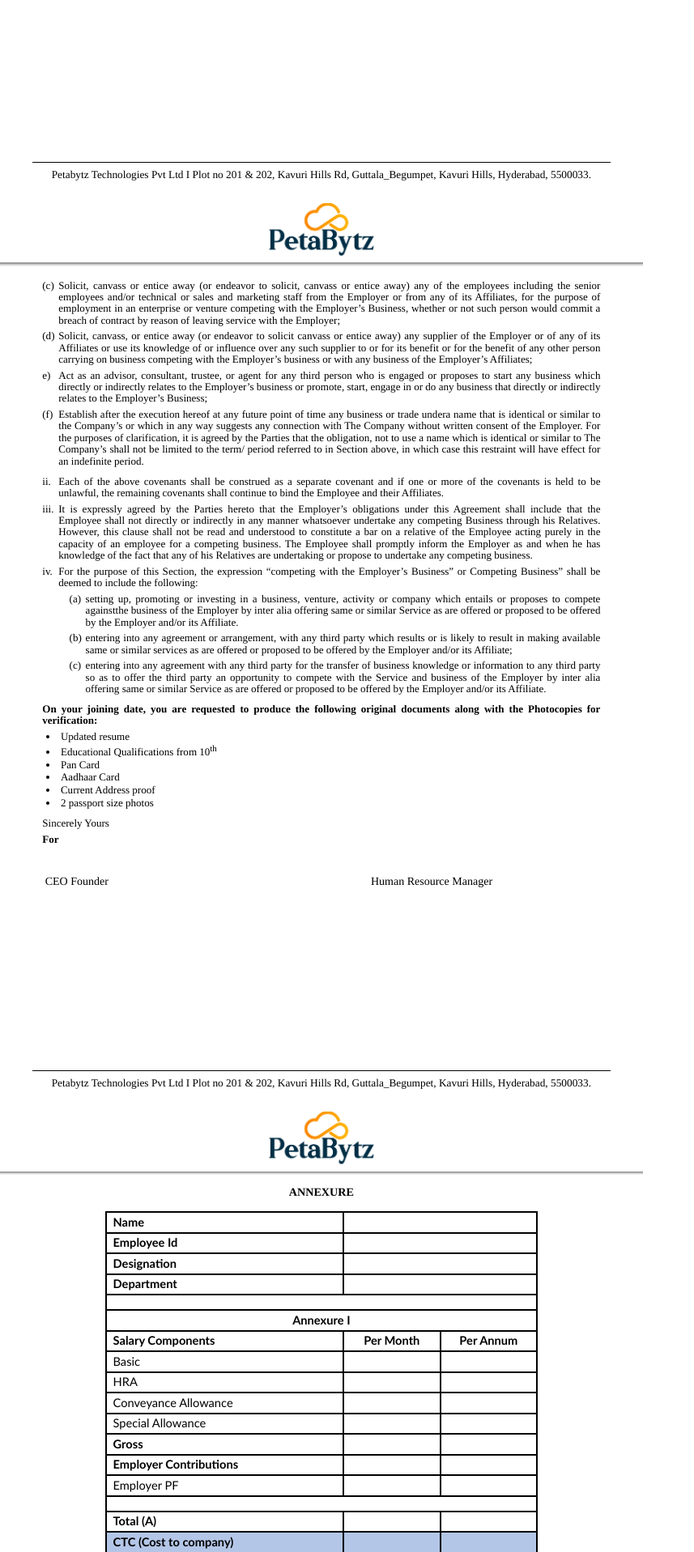
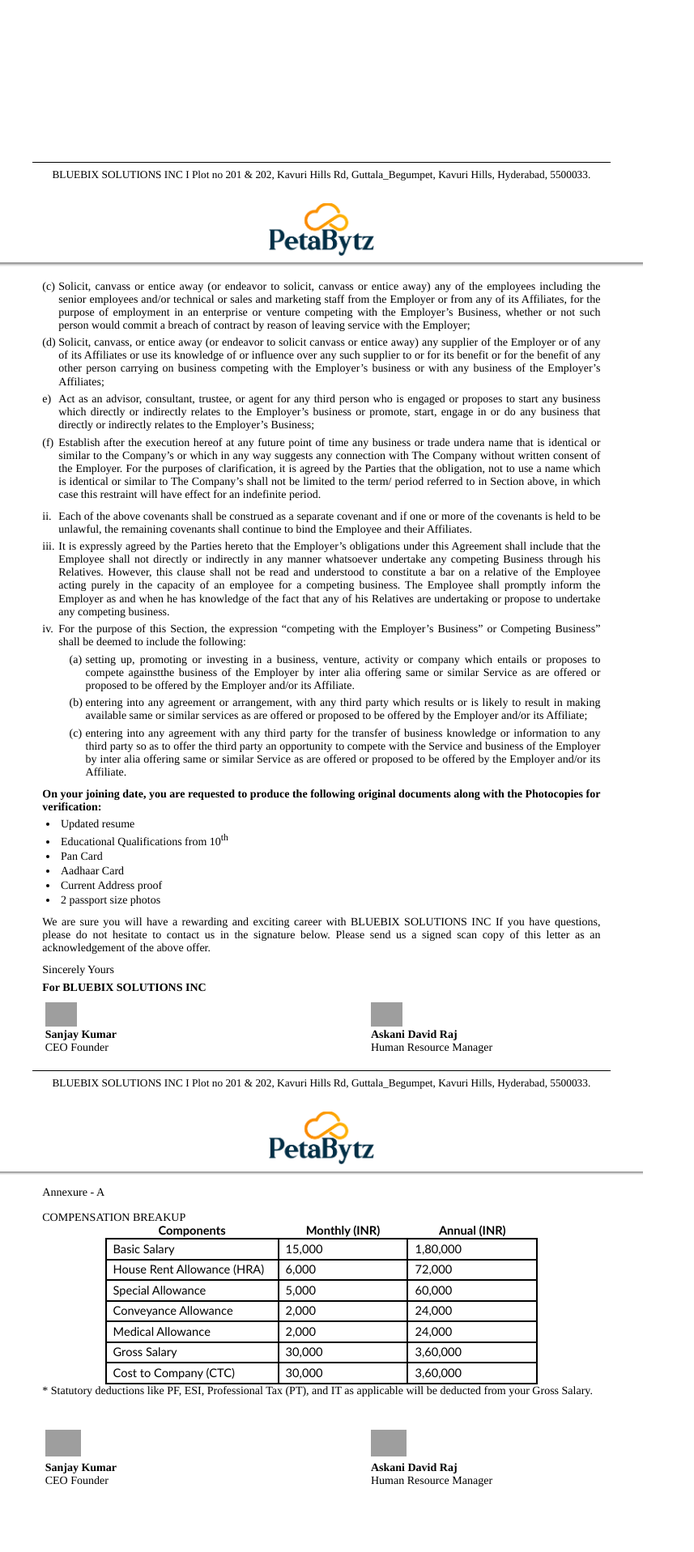
Before and after one commit to sathinathp/Auto-offer, a Flask app: template templates/offer_letters/bluebix_offer.html in a window 1280 px wide. Shown: the part 3126-5043 px from the top of the page at 81% size, without its empty margins (0-857 px from the left). Run offline with Flask 3, Linux system fonts and the light colour scheme; the template is opened without the code that fills it, so the values that code supplies are empty; grey boxes are pictures that could not be loaded.

Commit message:
Standardize Bluebix offer letter layout, fix font size, footers, and eliminate vertical whitespace gaps across pages

```diff
--- a/static/css/bluebix_offer.css
+++ b/static/css/bluebix_offer.css
@@ -218,13 +218,19 @@
 
 /* Page 2 overrides */
 #page-2 p {
-    margin-bottom: 10.0pt;
+    margin-bottom: 7.5pt;
 }
 #page-2 .contingency-list {
-    margin-bottom: 10.0pt;
+    margin-bottom: 7.5pt;
 }
 #page-2 .contingency-item {
-    margin-bottom: 12.0pt;
+    margin-bottom: 7.5pt;
+}
+#page-2 .sub-list {
+    margin-top: 2.0pt;
+}
+#page-2 .sub-item {
+    margin-bottom: 3.5pt;
 }
 
 /* Page 3 overrides */
@@ -238,37 +244,37 @@
     margin-bottom: 7.5pt;
 }
 #page-3 .sub-list {
-    margin-top: 3.0pt;
+    margin-top: 2.0pt;
 }
 #page-3 .sub-item {
-    margin-bottom: 5.0pt;
+    margin-bottom: 3.5pt;
 }
 
 /* Page 4 overrides */
 #page-4 {
-    font-size: 9.8pt;
-    line-height: 1.1;
+    font-size: 10.5pt;
+    line-height: 1.15;
 }
 #page-4 p {
-    margin-bottom: 3pt;
+    margin-bottom: 4pt;
 }
 #page-4 .sub-list {
-    margin-bottom: 3pt;
+    margin-bottom: 4pt;
 }
 #page-4 .sub-item {
+    margin-bottom: 2pt;
+}
+#page-4 ul.bullets {
+    margin-bottom: 4pt;
+}
+#page-4 ul.bullets li {
     margin-bottom: 1.5pt;
 }
-#page-4 ul.bullets {
-    margin-bottom: 3pt;
-}
-#page-4 ul.bullets li {
-    margin-bottom: 1pt;
-}
 #page-4 .signatures-wrapper {
-    margin-top: 6pt;
+    margin-top: 8pt;
 }
 #page-4 .sig-img {
-    height: 20pt;
+    height: 22pt;
     margin-bottom: 2pt;
 }
 
--- a/templates/offer_letters/bluebix_offer.html
+++ b/templates/offer_letters/bluebix_offer.html
@@ -2,29 +2,8 @@
 <html>
 <head>
     <meta charset="utf-8">
-<title>Offer Letter - {{ candidate_name }}</title>
+    <title>Bluebix Offer Letter</title>
     <link rel="stylesheet" href="static/css/bluebix_offer.css">
-<style>
-{% if preview_mode %}
-body {
-    background-color: #1e293b;
-    padding: 40px 0;
-    display: flex;
-    flex-direction: column;
-    align-items: center;
-    gap: 30px;
-}
-.page {
-    box-shadow: 0 10px 30px rgba(0, 0, 0, 0.5);
-    background-color: #ffffff;
-    border-radius: 4px;
-}
-{% else %}
-body {
-    background-color: #ffffff;
-}
-{% endif %}
-</style>
 </head>
 <body>
 
@@ -35,39 +14,47 @@
        <img src="static/images/divider.png" class="header-line-img" />
    </div>
    <div class="content">
-       <div class="date-row">
-           <span class="bold">PRIVATE AND CONFIDENTIAL</span>
-           <span class="right">{{ offer_date }}</span>
+       <div class="doc-title">PRIVATE AND CONFIDENTIAL</div>
+       <div class="date-row">26 February 2026</div>
+
+       <div class="candidate-address">
+           <span class="bold">Ms. Bandi Dharani,</span><br/>
+           +91 8179434324
        </div>
-       <p class="candidate-address">
-           {{ candidate_prefix }} <span class="bold">{{ candidate_name }}</span>,<br/>
-           {{ mobile_number }}
-       </p>
-       <p class="subject bold center">Sub: Employment Offer</p>
-       <p>Dear <span class="bold">{{ candidate_name }}</span>,</p>
-       <p>{{ text_intro | safe }}</p>
-       <p>{{ text_joining | safe }}</p>
+
+       <div class="subject">Sub: Employment Offer</div>
+
+       <p>Dear <span class="bold">Bandi Dharani</span>,</p>
+
+       <p>Subsequent to the discussions that you had with request to your internal movement within the organization, we are pleased to extend an offer of employment to you from <span class="bold">BLUEBIX SOLUTIONS INC</span> as a <span class="bold">Recruiter</span> position. This letter sets out the key terms of the employment. Your responsibilities and duties are detailed in the employment contract.</p>
+
+       <p>Your joining date is <span class="bold">16-02-2026</span> Please make yourself available at <span class="bold">6:00 PM IST</span> in our office on that day. Your <span class="bold">CTC</span> (the cost to the company per annum is <span class="bold">INR 3,60,000 (Three Lakhs Sixty Thousand Indian Rupees)</span> take home plus incentive as variable pay. Details are available in the annexure of the employment contract. Your formal appointment letter will be given on the date of your joining. You will be required to sign a <span class="bold">Non-Disclosure Agreement</span> on joining the organization.</p>
+
        <p><span class="bold">Salary Reviews:</span> The candidate must complete a minimum of one year from the date of joining to be eligible for salary review. Salary review is strictly done based on individual and company performance only. Your performance will be assessed based on attendance, communication, deliverables, motivation, and teamwork.</p>
-       <p>{{ text_working_hours | safe }}</p>
-       <p><span class="bold">Reporting Head:</span> During your working hours in office, you would be directly reporting to <span class="bold">{{ reporting_manager }}</span></p>
-       <p>{{ text_probation | safe }}</p>
+
+       <p>General working hours for this position are from <span class="bold">6:30 PM to 3:30 AM IST</span>, Monday to Friday. The office is closed on Saturday& Sunday. However, the candidate should be available on weekends at the company's request. You may be eligible for receiving compensatory off for those extra hours spent. You would also be required to be flexible to work in the core EST shift on a need basis.</p>
+
+       <p><span class="bold">Reporting Head:</span> During your working hours in office, you would be directly reporting to <span class="bold">David Felix (Operations Manager)</span></p>
+
+       <p>You will be on probation period for <span class="bold">three months (3)</span> from the date of your joining. Your services will be confirmed after successful completion of three months and <span class="bold">subject to your performance and timely evaluation of your work process. The period of probation can be extended at the discretion of the Management, and you will continue to be on probation till an order of confirmation has been issued in writing.</span></p>
+
        <p class="bold" style="margin-bottom: 4pt;">Some additional points:</p>
        <ul class="bullets">
-           <li><span class="bold">{{ company_name }}</span>, hold rights to all the intellectual property developed during your employment.</li>
+           <li><span class="bold">BLUEBIX SOLUTIONS INC</span>, hold rights to all the intellectual property developed during your employment.</li>
            <li>All work and discussions are confidential and are not to be discussed or published outside the company, except with an agreement by the Director</li>
-           <li>External work with another party has to be agreed with the Director in writing in advance. Compliance with {{ company_name }}, non-compete policy in employment contract.</li>
+           <li>External work with another party has to be agreed with the Director in writing in advance. Compliance with BLUEBIX SOLUTIONS INC, non-compete policy in employment contract.</li>
        </ul>
        <p class="bold" style="margin-bottom: 4pt;">Termination of Employment:</p>
        <div class="letter-list" style="margin-bottom: 6pt;">
-           <div class="list-item"><span class="list-num bold">a.</span>{{ text_termination_a | safe }}</div>
-           <div class="list-item" style="margin-bottom: 0;"><span class="list-num bold">b.</span>{{ text_termination_b | safe }}</div>
+           <div class="list-item"><span class="list-num bold">a.</span>Your employment/ services will be governed by Company's rules and regulations applicable from time to time. If the Company is not satisfied with your performance on any account, the Company reserves the right to terminate your employment with a notice of 15 days or by paying proportionate salary in lieu of any short notice only if you are a confirmed Permanent employee of the organization. This in no way limits the Company's right to terminate your employment without notice in the event of serious misconduct which include, committing a criminal offence, theft, fraud, embezzlement, intoxication, violence, sexual harassment, damage to the Company's reputation etc.</div>
+           <div class="list-item" style="margin-bottom: 0;"><span class="list-num bold">b.</span>The Company reserves the right to terminate your services without giving any reasons during probation, not giving any kind of compensation or notice as mentioned in point "a".</div>
        </div>
        <p class="bold" style="margin-bottom: 4pt;">Notice Period:</p>
        <p style="margin-bottom: 0;">Under normal circumstances the standard Notice period is 30 days and Management has the right to extend the notice period based on the business requirement. Full and Final Settlement is 45 days from the date of relieving. Upon termination /Relieving of employment, you will immediately hand over to the Company all correspondence, specifications, formulae, books, documents, market data, cost data, drawings, effects, or records belonging to the Company or relating to its business and shall not retain or make copies of these items. Upon termination / Relieving of employment, you will also return all company property, which may be in your possession.</p>
    </div>
    <div class="footer">
        <div class="footer-line"></div>
-       <div class="footer-text">Petabytz Technologies Pvt Ltd I Plot no 201 & 202, Kavuri Hills Rd, Guttala_Begumpet, Kavuri Hills, Hyderabad, 5500033.</div>
+       <div class="footer-text">BLUEBIX SOLUTIONS INC I Plot no 201 & 202, Kavuri Hills Rd, Guttala_Begumpet, Kavuri Hills, Hyderabad, 5500033.</div>
    </div>
 </div>
 
@@ -79,7 +66,7 @@
    </div>
    <div class="content">
        <p class="bold" style="margin-bottom: 6pt;">Contingencies:</p>
-       <div class="contingency-list">
+       <div class="contingency-list" style="margin-bottom: 0;">
            <div class="contingency-item">
                <span class="contingency-bullet">➢</span>
                <span class="bold">Personal Particulars:</span><br/>
@@ -124,7 +111,7 @@
    </div>
    <div class="footer">
        <div class="footer-line"></div>
-       <div class="footer-text">Petabytz Technologies Pvt Ltd I Plot no 201 & 202, Kavuri Hills Rd, Guttala_Begumpet, Kavuri Hills, Hyderabad, 5500033.</div>
+       <div class="footer-text">BLUEBIX SOLUTIONS INC I Plot no 201 & 202, Kavuri Hills Rd, Guttala_Begumpet, Kavuri Hills, Hyderabad, 5500033.</div>
    </div>
 </div>
 
@@ -145,7 +132,7 @@
                <span class="contingency-bullet">➢</span>
                <span class="bold">Termination of Service:</span>
                <div class="sub-list">
-                   <div class="sub-item"><span class="sub-num">i.</span>Either party can terminate this employment by serving a notice of {{ notice_period }} on the other, save and accept that the company may at its option pay salary in lieu of the notice period to terminate employment with immediate effect.</div>
+                   <div class="sub-item"><span class="sub-num">i.</span>Either party can terminate this employment by serving a notice of 30 days on the other, save and accept that the company may at its option pay salary in lieu of the notice period to terminate employment with immediate effect.</div>
                    <div class="sub-item"><span class="sub-num">ii.</span>Unauthorized absence or absence without permission from duty for a continuous period of 3 days would make you lose your lien on employment. In such case your employment shall automatically come to an end without any notice of termination or notice pay.</div>
                    <div class="sub-item" style="margin-bottom: 0;"><span class="sub-num">iii.</span>You will be governed by the laid down code of conduct of the company and if there is any breach of the same or non-conformance of contractual obligation or with the terms and conditions laid down in this agreement, your service can be terminated without any notice; notwithstanding any other terms and conditions stipulated herein the company reserves the right to invoke other legal remedies as it deems fit to protect its legitimate interest.</div>
                </div>
@@ -158,7 +145,7 @@
            <div class="contingency-item">
                <span class="contingency-bullet">➢</span>
                <span class="bold">Legal Entity:</span><br/>
-                {{ text_contingency | safe }}
+                BLUEBIX SOLUTIONS INC is an independent company. You will not have any claim for employment or legal entity against any client / sister company / holding company / partners / associates of BLUEBIX SOLUTIONS INC.
             </div>
            <div class="contingency-item">
                <span class="contingency-bullet">➢</span>
@@ -178,7 +165,7 @@
    </div>
    <div class="footer">
        <div class="footer-line"></div>
-       <div class="footer-text">Petabytz Technologies Pvt Ltd I Plot no 201 & 202, Kavuri Hills Rd, Guttala_Begumpet, Kavuri Hills, Hyderabad, 5500033.</div>
+       <div class="footer-text">BLUEBIX SOLUTIONS INC I Plot no 201 & 202, Kavuri Hills Rd, Guttala_Begumpet, Kavuri Hills, Hyderabad, 5500033.</div>
    </div>
 </div>
 
@@ -199,11 +186,11 @@
        <div class="sub-list" style="margin-left: 0; margin-bottom: 8pt;">
            <div class="sub-item" style="padding-left: 15pt; margin-bottom: 4pt;"><span class="sub-num">ii.</span>Each of the above covenants shall be construed as a separate covenant and if one or more of the covenants is held to be unlawful, the remaining covenants shall continue to bind the Employee and their Affiliates.</div>
            <div class="sub-item" style="padding-left: 15pt; margin-bottom: 4pt;"><span class="sub-num">iii.</span>It is expressly agreed by the Parties hereto that the Employer’s obligations under this Agreement shall include that the Employee shall not directly or indirectly in any manner whatsoever undertake any competing Business through his Relatives. However, this clause shall not be read and understood to constitute a bar on a relative of the Employee acting purely in the capacity of an employee for a competing business. The Employee shall promptly inform the Employer as and when he has knowledge of the fact that any of his Relatives are undertaking or propose to undertake any competing business.</div>
-           <div class="sub-item" style="padding-left: 15pt; margin-bottom: 0;"><span class="sub-num">iv.</span>For the purpose of this Section, the expression “competing with the Employer’s Business” or Competing Business” shall be deemed to include the following:
+           <div class="sub-item" style="margin-bottom: 0;"><span class="sub-num">iv.</span>For the purpose of this Section, the expression “competing with the Employer’s Business” or Competing Business” shall be deemed to include the following:
                <div class="sub-sub-list" style="margin-left: 10pt; margin-top: 4pt;">
                    <div class="sub-item" style="padding-left: 15pt; margin-bottom: 4pt;"><span class="sub-num">(a)</span>setting up, promoting or investing in a business, venture, activity or company which entails or proposes to compete againstthe business of the Employer by inter alia offering same or similar Service as are offered or proposed to be offered by the Employer and/or its Affiliate.</div>
                    <div class="sub-item" style="padding-left: 15pt; margin-bottom: 4pt;"><span class="sub-num">(b)</span>entering into any agreement or arrangement, with any third party which results or is likely to result in making available same or similar services as are offered or proposed to be offered by the Employer and/or its Affiliate;</div>
-                   <div class="sub-item" style="padding-left: 15pt; margin-bottom: 0;"><span class="sub-num">(c)</span>entering into any agreement with any third party for the transfer of business knowledge or information to any third party so as to offer the third party an opportunity to compete with the Service and business of the Employer by inter alia offering same or similar Service as are offered or proposed to be offered by the Employer and/or its Affiliate.</div>
+                   <div class="sub-item" style="margin-bottom: 0;"><span class="sub-num">(c)</span>entering into any agreement with any third party for the transfer of business knowledge or information to any third party so as to offer the third party an opportunity to compete with the Service and business of the Employer by inter alia offering same or similar Service as are offered or proposed to be offered by the Employer and/or its Affiliate.</div>
                </div>
            </div>
        </div>
@@ -218,27 +205,27 @@
            <li>2 passport size photos</li>
        </ul>
 
-       <p style="margin-bottom: 8pt;">{{ text_closing | safe }}</p>
+       <p style="margin-bottom: 8pt;">We are sure you will have a rewarding and exciting career with BLUEBIX SOLUTIONS INC If you have questions, please do not hesitate to contact us in the signature below. Please send us a signed scan copy of this letter as an acknowledgement of the above offer.</p>
 
        <p style="margin-bottom: 4pt;">Sincerely Yours</p>
-       <p class="bold" style="margin-bottom: 0;">For {{ company_name }}</p>
+       <p class="bold" style="margin-bottom: 0;">For BLUEBIX SOLUTIONS INC</p>
 
        <div class="signatures-wrapper">
            <div class="sig-col-left">
-               <img src="{{ sig_ceo_path }}" class="sig-img" />
-               <div class="sig-name-with-img bold">{{ ceo_name }}</div>
+               <img src="static/images/signatures/sanjay.png" class="sig-img" />
+               <div class="sig-name-with-img bold">Sanjay Kumar</div>
                <div class="sig-title">CEO Founder</div>
            </div>
            <div class="sig-col-right">
-               <img src="{{ sig_hr_path }}" class="sig-img" />
-               <div class="sig-name-with-img bold">{{ hr_name }}</div>
+               <img src="static/images/signatures/david.png" class="sig-img" />
+               <div class="sig-name-with-img bold">Askani David Raj</div>
                <div class="sig-title">Human Resource Manager</div>
            </div>
        </div>
    </div>
    <div class="footer">
        <div class="footer-line"></div>
-       <div class="footer-text">Petabytz Technologies Pvt Ltd I Plot no 201 & 202, Kavuri Hills Rd, Guttala_Begumpet, Kavuri Hills, Hyderabad, 5500033.</div>
+       <div class="footer-text">BLUEBIX SOLUTIONS INC I Plot no 201 & 202, Kavuri Hills Rd, Guttala_Begumpet, Kavuri Hills, Hyderabad, 5500033.</div>
    </div>
 </div>
 
@@ -249,116 +236,72 @@
        <img src="static/images/divider.png" class="header-line-img" />
    </div>
    <div class="content">
-       <div class="annexure-title bold center">ANNEXURE</div>
-
+       <div class="annexure-title">Annexure - A</div>
+       <div class="annexure-subtitle">COMPENSATION BREAKUP</div>
        <table class="annexure-table">
+           <thead>
                <tr>
-               <td class="bold label-cell">Name</td>
-               <td class="val-cell" colspan="2">{{ candidate_name }}</td>
+                   <th style="width: 40%;">Components</th>
+                   <th style="width: 30%;">Monthly (INR)</th>
+                   <th style="width: 30%;">Annual (INR)</th>
+               </tr>
+           </thead>
+           <tbody>
+               <tr>
+                   <td>Basic Salary</td>
+                   <td>15,000</td>
+                   <td>1,80,000</td>
                </tr>
                <tr>
-               <td class="bold label-cell">Employee Id</td>
-               <td class="val-cell" colspan="2">{{ employee_id }}</td>
+                   <td>House Rent Allowance (HRA)</td>
+                   <td>6,000</td>
+                   <td>72,000</td>
                </tr>
                <tr>
-               <td class="bold label-cell">Designation</td>
-               <td class="val-cell" colspan="2">{{ job_title }}</td>
-           </tr>
-           <tr>
-               <td class="bold label-cell">Department</td>
-               <td class="val-cell" colspan="2">{{ department }}</td>
-           </tr>
-           <tr class="blank-row"><td colspan="3">&nbsp;</td></tr>
-           <tr class="header-row">
-               <td class="bold center" colspan="3">Annexure I</td>
-           </tr>
-           <tr class="header-row">
-               <td class="bold">Salary Components</td>
-               <td class="bold center" style="width: 80pt;">Per Month</td>
-               <td class="bold center" style="width: 80pt;">Per Annum</td>
-           </tr>
-           <tr>
-               <td>Basic</td>
-               <td class="right-align">{{ basic_monthly }}</td>
-               <td class="right-align">{{ basic_annual }}</td>
-           </tr>
-           <tr>
-               <td>HRA</td>
-               <td class="right-align">{{ hra_monthly }}</td>
-               <td class="right-align">{{ hra_annual }}</td>
+                   <td>Special Allowance</td>
+                   <td>5,000</td>
+                   <td>60,000</td>
                </tr>
                <tr>
                    <td>Conveyance Allowance</td>
-               <td class="right-align">{{ conveyance_monthly }}</td>
-               <td class="right-align">{{ conveyance_annual }}</td>
+                   <td>2,000</td>
+                   <td>24,000</td>
                </tr>
                <tr>
-               <td>Special Allowance</td>
-               <td class="right-align">{{ special_allowance_monthly }}</td>
-               <td class="right-align">{{ special_allowance_annual }}</td>
+                   <td>Medical Allowance</td>
+                   <td>2,000</td>
+                   <td>24,000</td>
                </tr>
-           <tr class="bold">
-               <td>Gross</td>
-               <td class="right-align">{{ gross_monthly }}</td>
-               <td class="right-align">{{ gross_annual }}</td>
+               <tr class="total-row">
+                   <td>Gross Salary</td>
+                   <td>30,000</td>
+                   <td>3,60,000</td>
                </tr>
-           <tr class="bold">
-               <td>Employer Contributions</td>
-               <td>&nbsp;</td>
-               <td>&nbsp;</td>
+               <tr class="total-row">
+                   <td>Cost to Company (CTC)</td>
+                   <td>30,000</td>
+                   <td>3,60,000</td>
                </tr>
-           <tr>
-               <td>Employer PF</td>
-               <td class="right-align">{{ employer_pf_monthly }}</td>
-               <td class="right-align">{{ employer_pf_annual }}</td>
-           </tr>
-           <tr class="blank-row"><td colspan="3">&nbsp;</td></tr>
-           <tr class="bold">
-               <td>Total (A)</td>
-               <td class="right-align">{{ total_a_monthly }}</td>
-               <td class="right-align">{{ total_a_annual }}</td>
-           </tr>
-           <tr class="bold highlight-row">
-               <td>CTC (Cost to company)</td>
-               <td class="right-align">{{ ctc_monthly }}</td>
-               <td class="right-align">{{ ctc_annual }}</td>
-           </tr>
-           <tr>
-               <td>Employee PF</td>
-               <td class="right-align">{{ employee_pf_monthly }}</td>
-               <td class="right-align">{{ employee_pf_annual }}</td>
-           </tr>
-           <tr>
-               <td>Professional tax</td>
-               <td class="right-align">{{ professional_tax_monthly }}</td>
-               <td class="right-align">{{ professional_tax_annual }}</td>
-           </tr>
-           <tr class="blank-row"><td colspan="3">&nbsp;</td></tr>
-           <tr class="bold">
-               <td>Total(B)</td>
-               <td class="right-align">{{ total_b_monthly }}</td>
-               <td class="right-align">{{ total_b_annual }}</td>
-           </tr>
-           <tr class="blank-row"><td colspan="3">&nbsp;</td></tr>
-           <tr class="bold">
-               <td>Total Deductions(A+B)</td>
-               <td class="right-align">{{ total_deductions_monthly }}</td>
-               <td class="right-align">{{ total_deductions_annual }}</td>
-           </tr>
-           <tr class="bold highlight-row">
-               <td>Net Amount</td>
-               <td class="right-align">{{ net_salary_monthly }}</td>
-               <td class="right-align">{{ net_salary_annual }}</td>
-           </tr>
+           </tbody>
        </table>
+       <p class="table-note">* Statutory deductions like PF, ESI, Professional Tax (PT), and IT as applicable will be deducted from your Gross Salary.</p>
 
-       <p class="note-text">
-           <span class="bold">Note:</span> Payment of perquisites, allowances and reimbursements shall be subject to provisions of Income Tax and as per company policies as applicable or amended from time to time.
-       </p>
+       <div class="signatures-wrapper" style="margin-top: 30pt;">
+           <div class="sig-col-left">
+               <img src="static/images/signatures/sanjay.png" class="sig-img" />
+               <div class="sig-name-with-img bold">Sanjay Kumar</div>
+               <div class="sig-title">CEO Founder</div>
+           </div>
+           <div class="sig-col-right">
+               <img src="static/images/signatures/david.png" class="sig-img" />
+               <div class="sig-name-with-img bold">Askani David Raj</div>
+               <div class="sig-title">Human Resource Manager</div>
+           </div>
+       </div>
    </div>
    <div class="footer">
        <div class="footer-line"></div>
-       <div class="footer-text">Petabytz Technologies Pvt Ltd I Plot no 201 & 202, Kavuri Hills Rd, Guttala_Begumpet, Kavuri Hills, Hyderabad, 5500033.</div>
+       <div class="footer-text">BLUEBIX SOLUTIONS INC I Plot no 201 & 202, Kavuri Hills Rd, Guttala_Begumpet, Kavuri Hills, Hyderabad, 5500033.</div>
    </div>
 </div>
 
```
Lines whose indentation alone changed are shown as unchanged.
